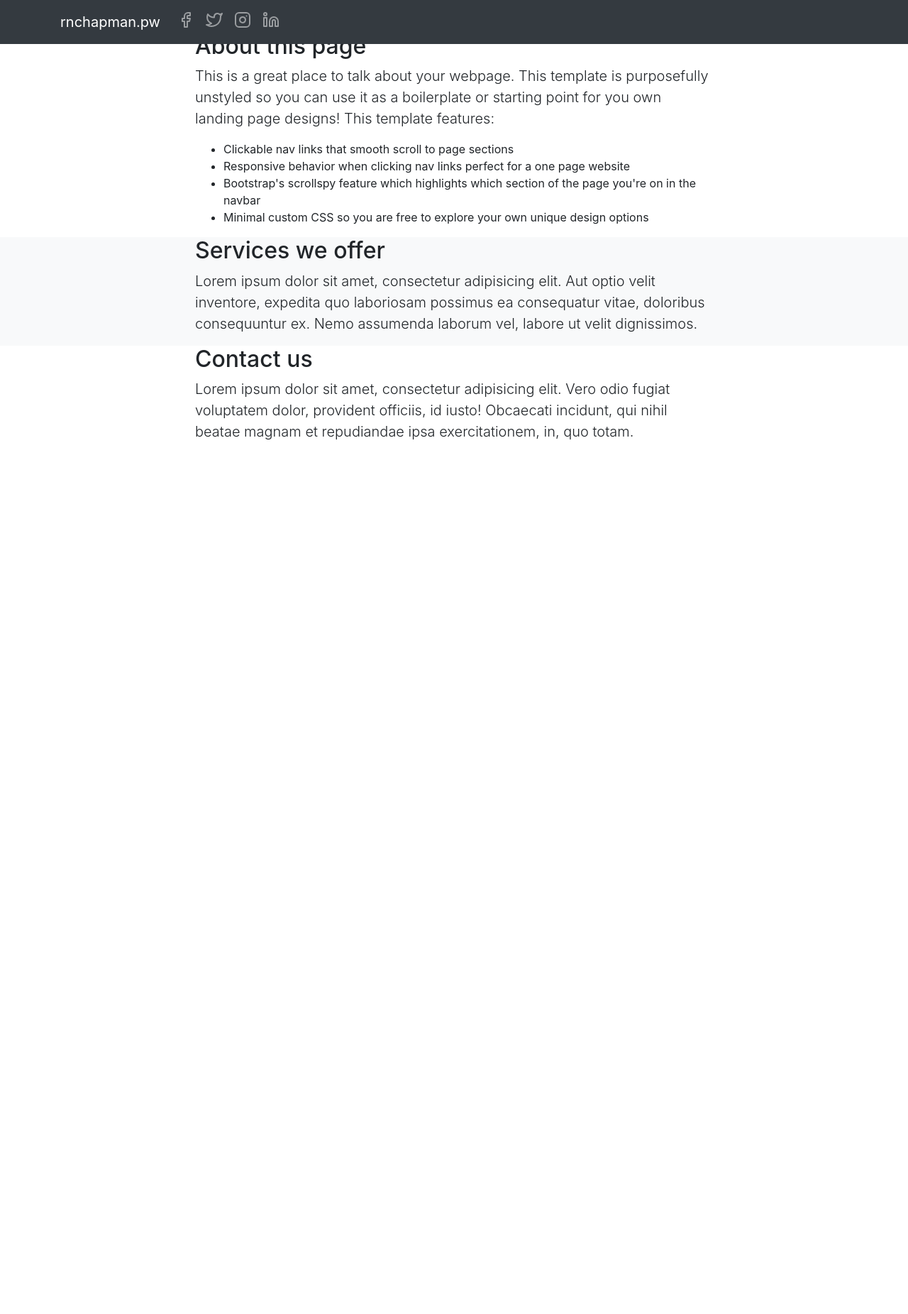
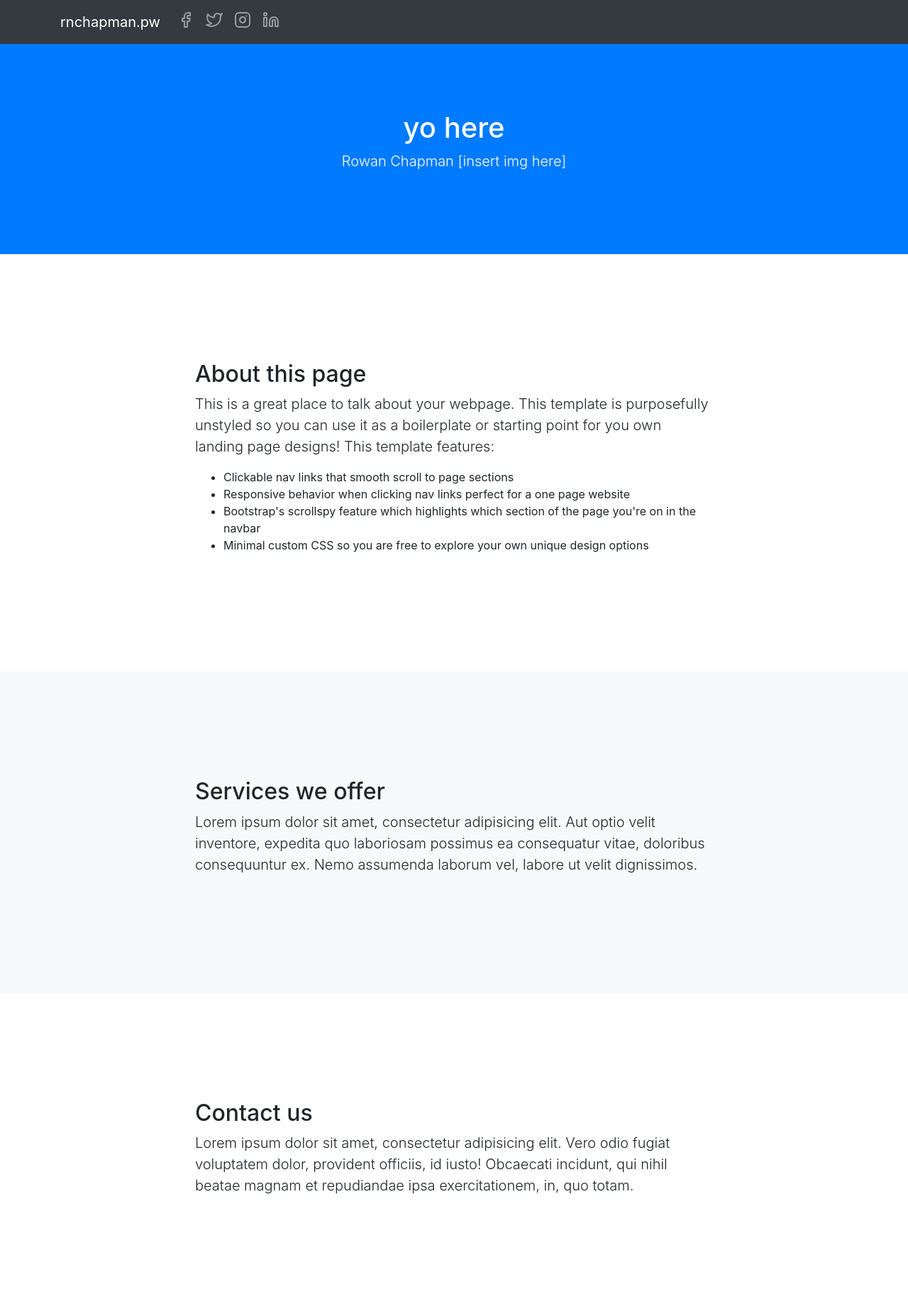
Before and after one commit to rchapman83/personal-web, a Flask app: page / in a window 1280 px wide. Shown: the whole page at 71% size. Before the commit the page ends 620 px from the top, so only its background shows below. Run offline with Flask 2, Linux system fonts and the light colour scheme; some libraries are stand-ins or nearby versions.

Commit message:
update css and err pages

```diff
--- /dev/null
+++ b/app/static/css/custom.css
@@ -0,0 +1,16 @@
+/*!
+ * Start Bootstrap - Scrolling Nav (https://startbootstrap.com/template-overviews/scrolling-nav)
+ */
+header {
+  padding: 154px 0 100px;
+}
+
+@media (min-width: 992px) {
+  header {
+    padding: 156px 0 100px;
+  }
+}
+
+section {
+  padding: 150px 0;
+}
--- a/app/templates/404.html
+++ b/app/templates/404.html
@@ -7,9 +7,7 @@
             <h1>404 : <small class="text-muted">Page Not Found</small></h1>
         </div>
         <div class="alert alert-warning" role="alert">
-            <span class="icon-info" aria-hidden="true">::before</span>
-            The resource you are looking for is mia.
-
+            <p><i data-feather="alert-circle"></i> The resource you are looking for is mia.</p>
         </div>
         <p>
             <img class="media-object" src="{{ url_for('static', filename='img/error-404.png') }}" alt="404" height="100" width="100">
--- a/app/templates/500.html
+++ b/app/templates/500.html
@@ -7,8 +7,7 @@
             <h1>500 : <small class="text-muted">Server Error</small></h1>
         </div>
         <div class="alert alert-danger" role="alert">
-            <span class="icon-exclamation " aria-hidden="true">::before</span>
-            Internal server error, something bad went down.
+            <p><i data-feather="alert-octagon"></i> Internal server error, something bad went down. </p>
         </div>
         <p>
             <img class="media-object" src="{{ url_for('static', filename='img/bugs-search-1.png') }}" alt="500" height="100" width="100">
--- a/app/templates/index.html
+++ b/app/templates/index.html
@@ -24,6 +24,7 @@
     <!-- Header -->
     <header class="bg-primary text-white">
         <div class="container text-center">
+        <h1> yo here </h1>
             <p class="lead">Rowan Chapman [insert img here]</p>
         </div>
     </header>
```
